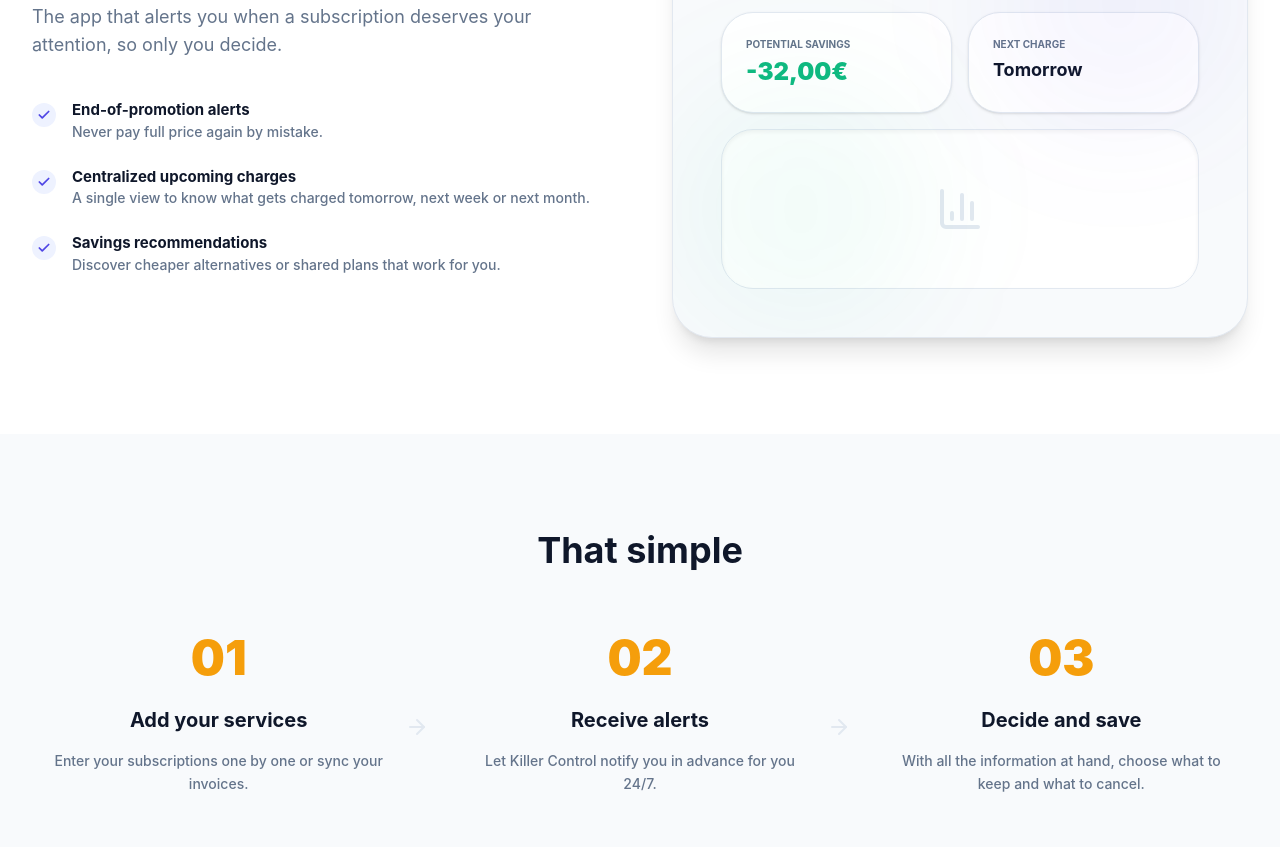
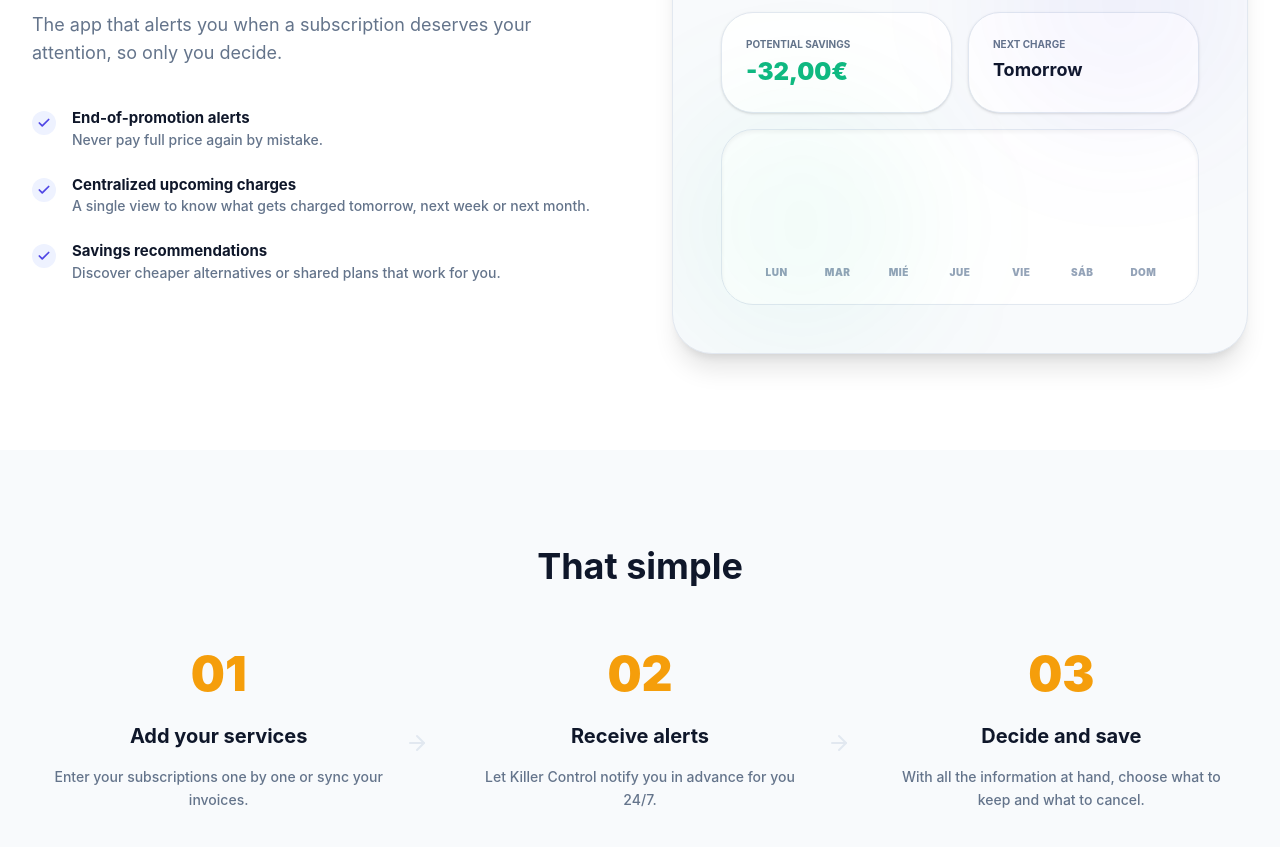
Before and after one commit to ranndoneur26/killer-control, a React (Vite) app: page / in a window 1280 px wide. Shown: the part 1500-2347 px from the top of the page. Built offline with nearby package versions, Linux system fonts and the light colour scheme; no server answers.

Commit message:
feat: replace BarChart icon with animated MockupChart component in landing page

```diff
--- a/src/components/LandingPage.jsx
+++ b/src/components/LandingPage.jsx
@@ -5,7 +5,6 @@ import {
   TrendingUp,
   Timer,
   ShieldCheck,
-  BarChart3,
   Bell,
   ArrowRight,
   CreditCard,
@@ -19,6 +18,7 @@ import {
   Search
 } from 'lucide-react';
 import { motion, AnimatePresence } from 'framer-motion';
+import MockupChart from './charts/MockupChart';
 import { useNavigate, Link } from 'react-router-dom';
 import HeroSlider from './HeroSlider';
 import Logo from './Logo';
@@ -155,8 +155,8 @@ const LandingPage = () => {
                     <div className="text-[#64748B] text-[10px] font-bold uppercase mb-1">{t('features.next_charge')}</div>
                     <div className="text-lg font-bold text-[#0F172A]">{t('features.tomorrow')}</div>
                   </div>
-                  <div className="col-span-2 bg-white p-6 rounded-[2rem] border border-[#E2E8F0] h-40 flex items-center justify-center shadow-inner">
-                    <BarChart3 size={48} className="text-[#E2E8F0]" />
+                  <div className="col-span-2 bg-white p-4 rounded-[2rem] border border-[#E2E8F0] h-44 flex items-center justify-center shadow-inner overflow-hidden">
+                    <MockupChart />
                   </div>
                 </div>
 
```
